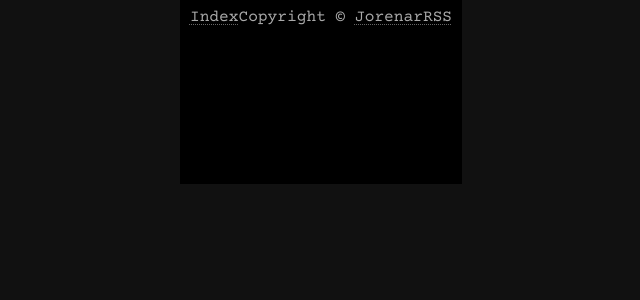
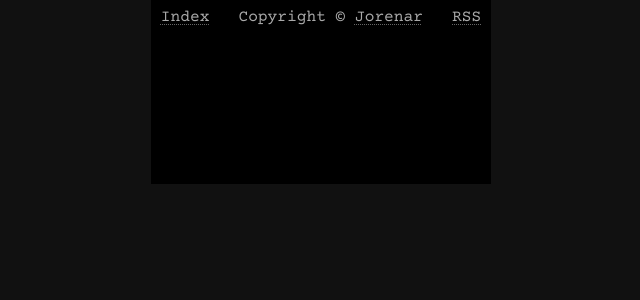
Before and after one commit to Jorenar/blog, a Jekyll site: the page built from index.md, in a window 1280 px wide. Shown: the top 300 px of the page, without its empty margins (319-959 px from the left). Built offline with Jekyll 4.4.1, drawn with Linux system fonts in a browser that asks for light colours.

Commit message:
Fix for 404 page

```diff
--- a/404.html
+++ b/404.html
@@ -6,6 +6,7 @@ layout: default
 <style>
   body {
     text-align: center !important;
+    background: initial;
   }
 </style>
 
--- a/style.css
+++ b/style.css
@@ -23,6 +23,10 @@ nav {
   padding: 10px;
   display: flex;
   justify-content: space-between;
+}
+
+nav > span {
+  margin: auto 3ch;
 }
 
 article {
```
